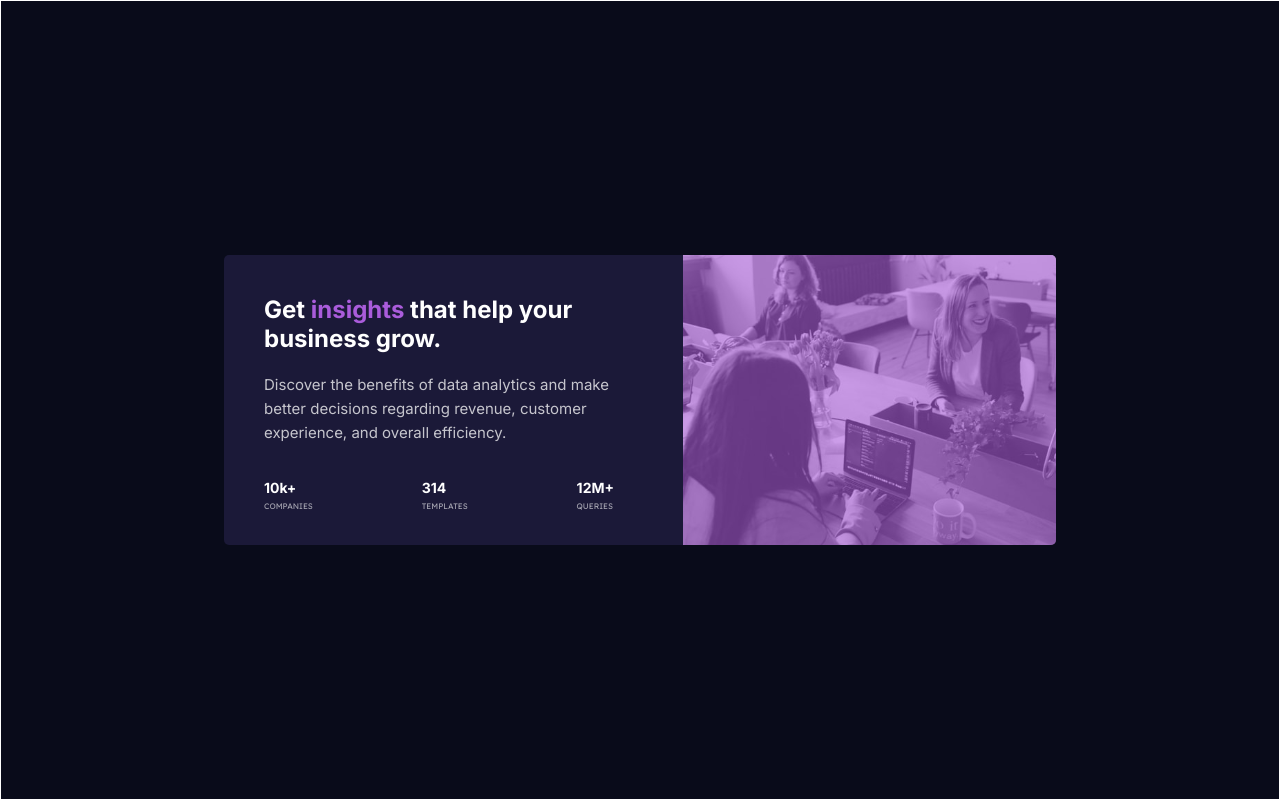
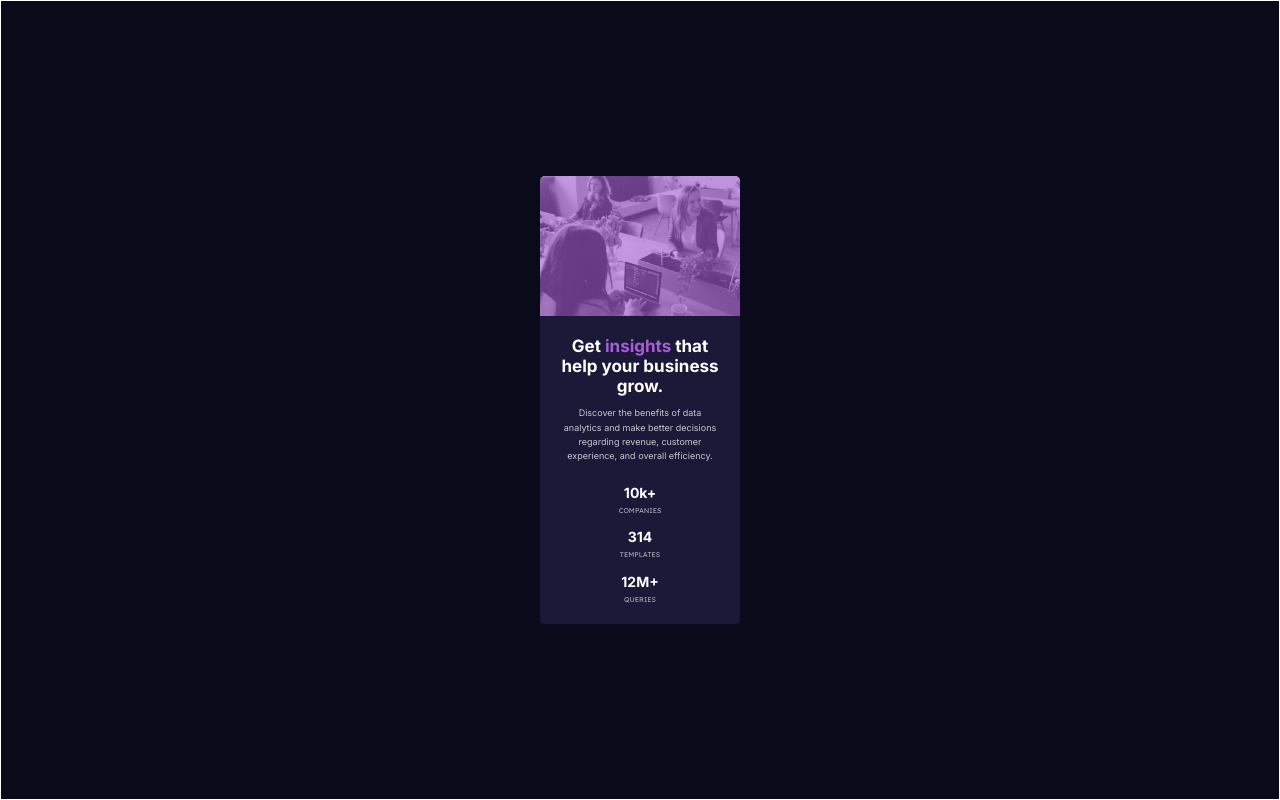
Before and after one commit to saira512dev/frontEndChallenge_3, a plain HTML site: page index.html in a window 1280 px wide. Drawn offline with Linux system fonts and the light colour scheme.

Commit message:
portrait mode error fixed

```diff
--- a/scss/style.scss
+++ b/scss/style.scss
@@ -1,6 +1,6 @@
 @import "colors";
 @import url("https://fonts.googleapis.com/css2?family=Inter:wght@400;700&display=swap");
-@import url("https://fonts.googleapis.com/css2?family=Inter:wght@400;700&family=Lexend+Deca&display=swap");
+@import url("https://fonts.googleapis.com/css2?family=Lexend+Deca&display=swap");
 
 *,
 *::before,
@@ -26,11 +26,11 @@ body {
 
 main {
   display: flex;
+  margin: 20px auto;
   flex-direction: column-reverse;
   width: 200px;
   background: $dark-desaturated-blue;
   border-radius: 5px 5px 5px 5px;
-}
 
   .image-container {
     border-radius: 5px 5px 0 0;
@@ -41,9 +41,6 @@ main {
     background: url("/images/image-header-mobile.jpg") no-repeat center/cover;
 
     .image-color {
-    position: absolute;
-    top: 0;
-    left: 0;
       height: 100%;
       width: 100%;
       opacity: 0.6;
@@ -73,7 +70,6 @@ main {
       color: $main-para-color;
       line-height: 1.6;
     }
-}
 
     .list {
       display: flex;
@@ -89,7 +85,6 @@ main {
         flex-direction: column;
         justify-content: center;
         align-items: space-between;
-  }
 
         .text {
           color: $white;
@@ -104,83 +99,86 @@ main {
           margin-top: 5px;
         }
       }
-
-@media (min-width: 900px) {
-  body {
-    font-family: "Inter", sans-serif;
-  }
-
-  main {
-    flex-direction: row;
-    width: 60vw;
-  }
-
-  .image-container {
-    background: $soft-violet url("/images/image-header-desktop.jpg") no-repeat
-      center/cover;
-    border-radius: 0 5px 5px 0;
-    width: 100%;
-    height: initial;
-
-    .image-color {
-      border-radius: 0 5px 5px 0;
-    }
-  }
-
-  .content {
-    flex-direction: column;
-    margin: 30px 0 20px 20px;
-    text-align: left;
-
-    h1 {
-      font-size: 20px;
-      margin: 10px 20px;
-
-      padding-right: 60px;
-    }
-
-    p {
-      font-size: 12px;
-      margin: 10px 10px 10px 20px;
-      padding-right: 0px;
-    }
-
-    .list {
-      flex-direction: row;
-      width: 260px;
-      margin-left: 20px;
-      margin-top: 0;
-      margin-right: 60px;
-      margin-bottom: 0;
-      height: 60px;
-      margin-top: 10px;
-
-      .subtext {
-        font-size: 8px;
-      }
     }
   }
 }
 
-@media (min-width: 1100px) {
-  main {
-    width: 65vw;
-  }
+// @media (min-width: 900px) {
+//   body {
+//     font-family: "Inter", sans-serif;
+//   }
 
-  .content {
-    h1 {
-      font-size: 24px;
-      margin-right: 50px;
-    }
+//   main {
+//     flex-direction: row;
+//     width: 60vw;
+//   }
 
-    p {
-      font-size: 15px;
-      padding-right: 0px;
-      margin-right: 40px;
-    }
+//   .image-container {
+//     background: $soft-violet url("/images/image-header-desktop.jpg") no-repeat
+//       center/cover;
+//     border-radius: 0 5px 5px 0;
+//     width: 100%;
+//     height: initial;
 
-    .list {
-      width: 350px;
-    }
-  }
-}
+//     .image-color {
+//       border-radius: 0 5px 5px 0;
+//     }
+//   }
+
+//   .content {
+//     flex-direction: column;
+//     margin: 30px 0 20px 20px;
+//     text-align: left;
+
+//     h1 {
+//       font-size: 20px;
+//       margin: 10px 20px;
+
+//       padding-right: 60px;
+//     }
+
+//     p {
+//       font-size: 12px;
+//       margin: 10px 10px 10px 20px;
+//       padding-right: 0px;
+//     }
+
+//     .list {
+//       flex-direction: row;
+//       width: 260px;
+//       margin-left: 20px;
+//       margin-top: 0;
+//       margin-right: 60px;
+//       margin-bottom: 0;
+//       height: 60px;
+//       margin-top: 10px;
+
+//       .subtext {
+//         font-size: 8px;
+//       }
+//     }
+//   }
+// }
+
+// @media (min-width: 1100px) {
+//   main {
+//     width: 65vw;
+//   }
+
+//   .content {
+//     h1 {
+//       font-size: 24px;
+//       margin-right: 50px;
+//     }
+
+//     p {
+//       font-size: 15px;
+//       padding-right: 0px;
+//       margin-right: 40px;
+//     }
+
+//     .list {
+//       width: 350px;
+//     }
+//   }
+// }
```
Also changed, not shown: css/style.css, 1 other file. Lines whose indentation alone changed are shown as unchanged.
